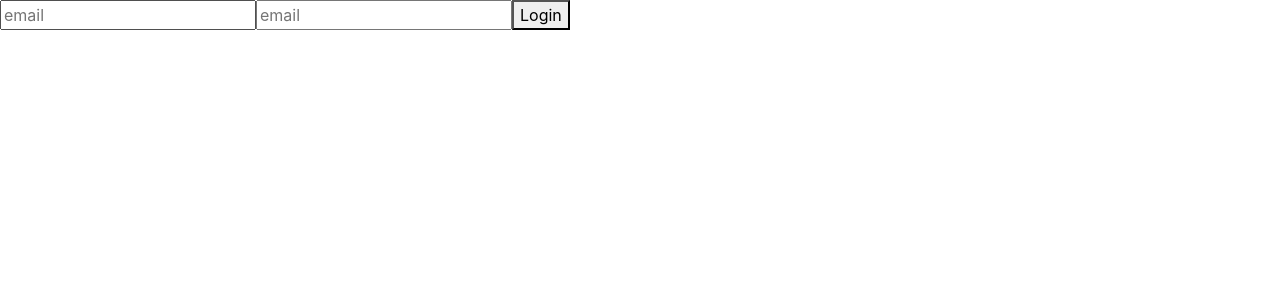
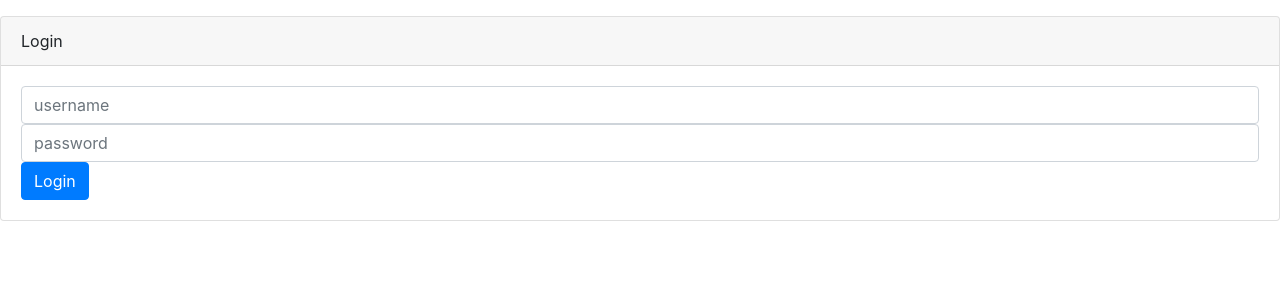
Before and after one commit to gyujvari/nuxt-project, a Nuxt app: page / in a window 1280 px wide. Shown: the top 300 px of the page. Built offline with nearby package versions, Linux system fonts and the light colour scheme.

Commit message:
bootrsap form

```diff
--- a/components/Login.vue
+++ b/components/Login.vue
@@ -1,9 +1,11 @@
 
 <template>
     <div>
-         <input type="text" v-model="credentials.user" placeholder="email"/>
-         <input type="text" v-model="credentials.password" placeholder="email"/>
-         <button @click="Login">Login</button>
+          <b-card class="mt-3" header="Login">
+             <b-form-input  v-model="credentials.user" placeholder="username" required></b-form-input>
+             <b-form-input v-model="credentials.password" placeholder="password" type="password" required></b-form-input>
+              <b-button @click="Login"  variant="primary">Login</b-button>
+          </b-card>
     </div>
 </template>
 <script>
```
